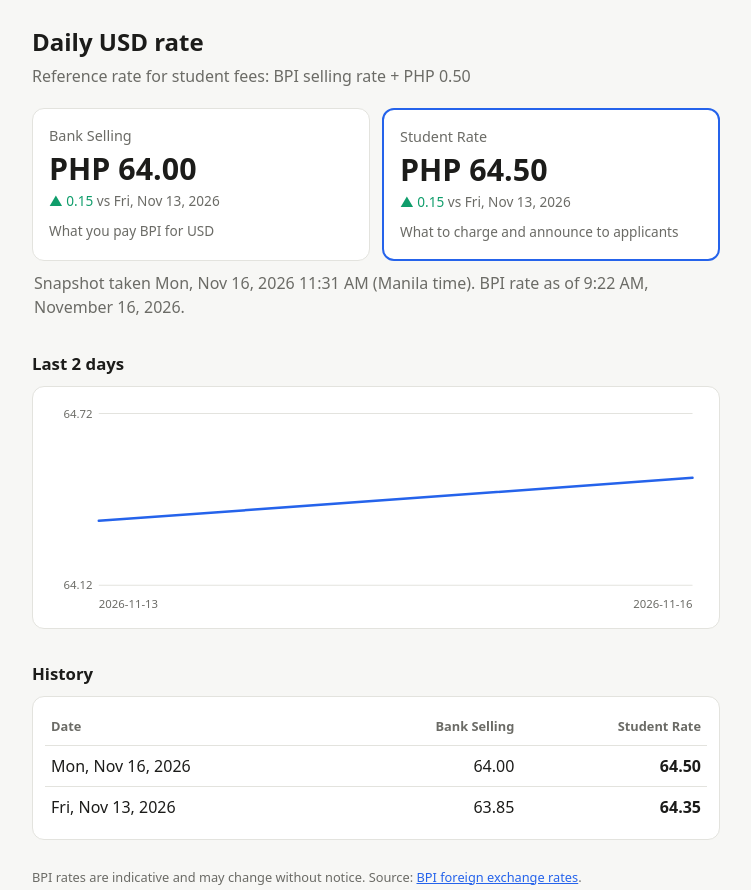
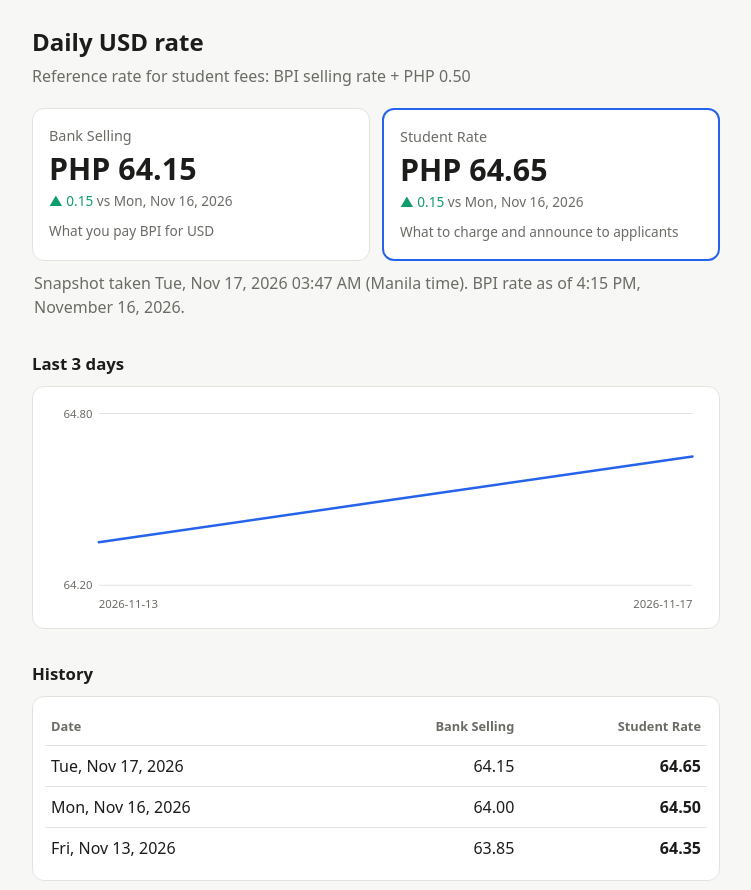
Before and after one commit to bernsediphi/BPI-Daily-Dollar-Rate, a plain HTML site: page docs/index.html in a window 1280 px wide. Shown: the top 890 px of the page, without its empty margins (264-1015 px from the left). Drawn offline with Linux system fonts and the light colour scheme.

Commit message:
Update BPI USD rate

```diff
--- a/docs/index.html
+++ b/docs/index.html
@@ -50,30 +50,30 @@ a{color:var(--accent)}
   <div class="tiles">
     <div class="tile">
       <div class="label">Bank Selling</div>
-      <div class="value">PHP 64.00</div>
-      <div class="chg"><span class="up">&#9650; 0.15</span> <span class="muted">vs Fri, Nov 13, 2026</span></div>
+      <div class="value">PHP 64.15</div>
+      <div class="chg"><span class="up">&#9650; 0.15</span> <span class="muted">vs Mon, Nov 16, 2026</span></div>
       <div class="hint">What you pay BPI for USD</div>
     </div>
     <div class="tile main">
       <div class="label">Student Rate</div>
-      <div class="value">PHP 64.50</div>
-      <div class="chg"><span class="up">&#9650; 0.15</span> <span class="muted">vs Fri, Nov 13, 2026</span></div>
+      <div class="value">PHP 64.65</div>
+      <div class="chg"><span class="up">&#9650; 0.15</span> <span class="muted">vs Mon, Nov 16, 2026</span></div>
       <div class="hint">What to charge and announce to applicants</div>
     </div>
   </div>
-  <p class="muted" style="margin:10px 2px 0">Snapshot taken Mon, Nov 16, 2026 11:31 AM (Manila time).
-    BPI rate as of 9:22 AM, November 16, 2026.</p>
+  <p class="muted" style="margin:10px 2px 0">Snapshot taken Tue, Nov 17, 2026 03:47 AM (Manila time).
+    BPI rate as of 4:15 PM, November 16, 2026.</p>
 
-  <h2>Last 2 days</h2>
+  <h2>Last 3 days</h2>
   <div class="card"><svg viewBox="0 0 640 210" role="img"
-  aria-label="Line chart of the student rate, last 2 days">
+  aria-label="Line chart of the student rate, last 3 days">
   <line class="grid" x1="52" y1="14.0" x2="626" y2="14.0"/>
   <line class="grid" x1="52" y1="180.0" x2="626" y2="180.0"/>
-  <text class="axis" x="46" y="18.0" text-anchor="end">64.72</text>
-  <text class="axis" x="46" y="184.0" text-anchor="end">64.12</text>
+  <text class="axis" x="46" y="18.0" text-anchor="end">64.80</text>
+  <text class="axis" x="46" y="184.0" text-anchor="end">64.20</text>
   <text class="axis" x="52" y="202" text-anchor="start">2026-11-13</text>
-  <text class="axis" x="626" y="202" text-anchor="end">2026-11-16</text>
-  <polyline class="line" points="52.0,117.8 626.0,76.2"/>
+  <text class="axis" x="626" y="202" text-anchor="end">2026-11-17</text>
+  <polyline class="line" points="52.0,138.5 339.0,97.0 626.0,55.5"/>
 </svg></div>
 
   <h2>History</h2>
@@ -81,6 +81,7 @@ a{color:var(--accent)}
     <table>
       <thead><tr><th>Date</th><th>Bank Selling</th><th>Student Rate</th></tr></thead>
       <tbody>
+<tr><td>Tue, Nov 17, 2026</td><td>64.15</td><td class="rate">64.65</td></tr>
 <tr><td>Mon, Nov 16, 2026</td><td>64.00</td><td class="rate">64.50</td></tr>
 <tr><td>Fri, Nov 13, 2026</td><td>63.85</td><td class="rate">64.35</td></tr>
       </tbody>
```
Also changed, not shown: docs/rates.json (+9 -0 lines).
